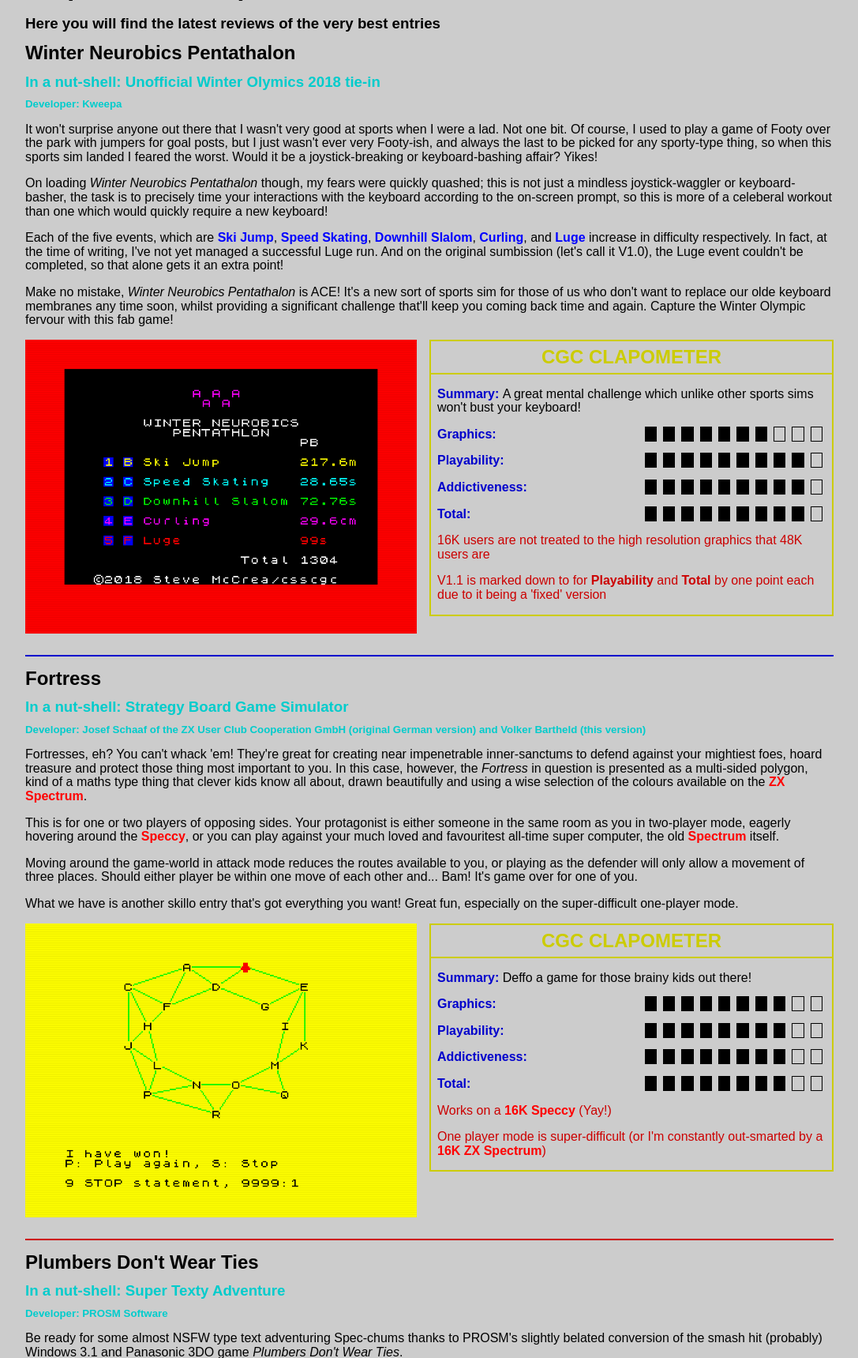
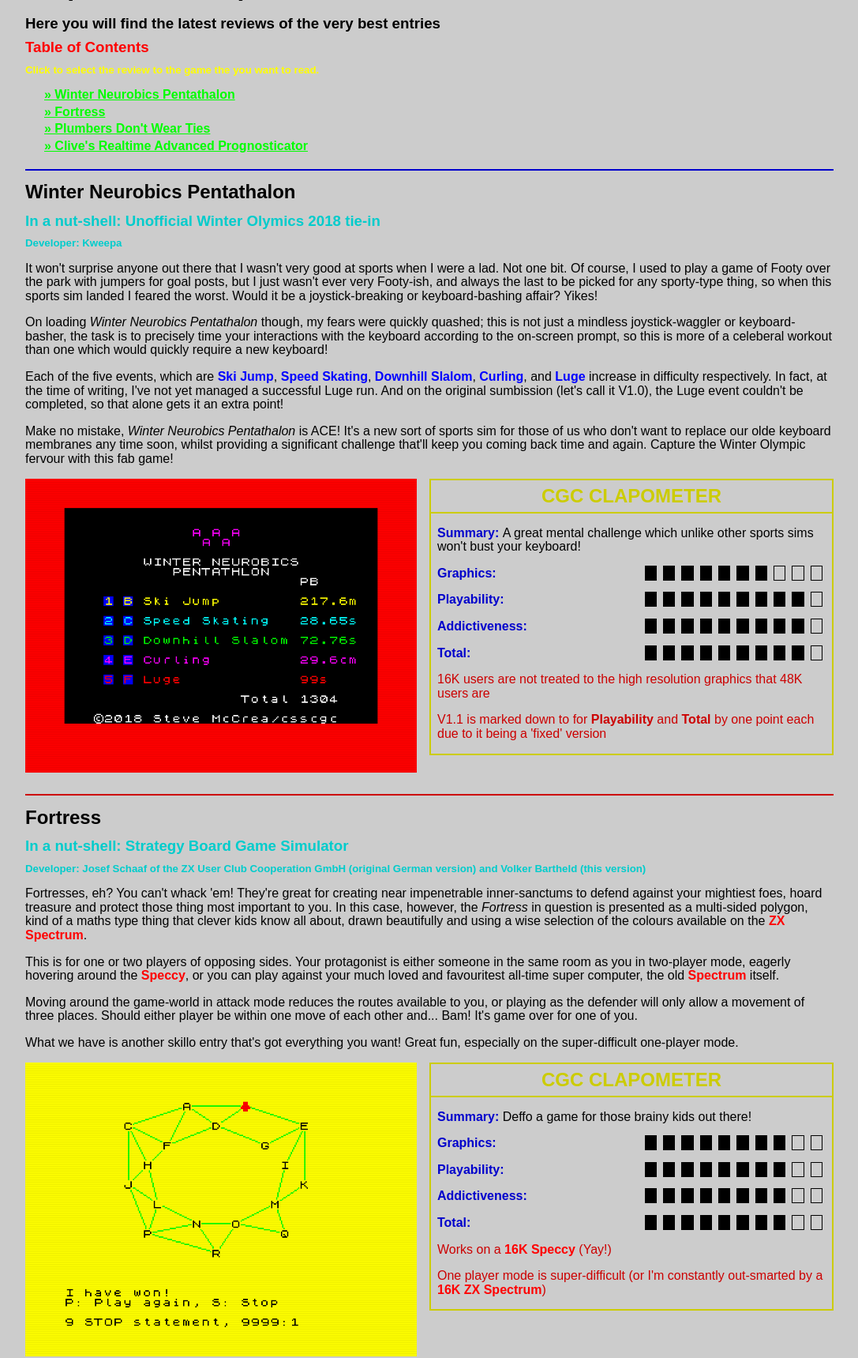
Before and after one commit to sbebbers/cgc2018, a PHP site: page /reviews in a window 1280 px wide. Shown: the part 157-1876 px from the top of the page at 79% size, without its empty margins (96-1183 px from the left). Run offline with PHP 8.4, Linux system fonts and the light colour scheme; data comes from the database, SQL or seed files in the repository.

Commit message:
Table of contents added to the reviews page

```diff
--- a/application/controller/ReviewsController.php
+++ b/application/controller/ReviewsController.php
@@ -30,6 +30,7 @@ class ReviewsController extends ControllerCore
         $this->view->header = $this->getHeader();
         $this->view->subHeader = $this->getSubHeader();
         $this->view->content = $this->getContent();
+        $this->view->tableOfContents = $this->getTableOfContents();
 	}
 
     public function getHeader(){
@@ -42,7 +43,9 @@ class ReviewsController extends ControllerCore
 
     public function getContent(){
         $content = array();
-        foreach($this->sql->getContent() as $key => $data){
+        $contents = $this->sql->getContent();
+
+        foreach($contents as $key => $data){
 			$content[$key]['title'] = $data['title'];
             $content[$key]['sub-header'] = $data['sub_header'];
 			if(!empty($data['developer'])){
@@ -69,4 +72,15 @@ class ReviewsController extends ControllerCore
 		}
         return $content;
     }
+
+    public function getTableOfContents(){
+        $returnValues = array();
+        $tableOfContents = $this->sql->getTableOfContents();
+
+        foreach($tableOfContents as $key => $data){
+            $_data = $this->lib->convertToHtmlId($data['title']);
+            $returnValues[$_data] = $data['title'];
+        }
+        return $returnValues;
+    }
 }
--- a/application/model/read/ReviewsModel.php
+++ b/application/model/read/ReviewsModel.php
@@ -29,4 +29,17 @@ class ReviewsModel extends ModelCore
             . "FROM `{$this->db}`.`{$this->table}`;";
         return $this->execute($this->connection->prepare($query), [], true);
     }
+
+    /**
+     * Gets the game titles only
+     *
+     * @author  sbebbington
+     * @date    18 Mar 2018 18:31:13
+     * @return  array
+     * @throws  FrameworkException
+     */
+    public function getTableOfContents(){
+        $query  = "SELECT `title` FROM `{$this->db}`.`{$this->table}`;";
+        return $this->execute($this->connection->prepare($query), [], true);
+    }
 }
--- a/application/view/reviews.phtml
+++ b/application/view/reviews.phtml
@@ -22,8 +22,32 @@
         endif;
 
         $this->h(1, $this->header, "header")->h(3, $this->subHeader, "sub_header");
+
+        $this->p()->id("table-of-contents")->addClass(array("col-xs-12", "h3", "clearfix", "ink-bright-red"))->closeElement()
+            ->text("Table of Contents")
+        ->close("p");
+
+        $this->p()->addClass(array("col-xs-12", "h5", "clearfix", "ink-bright-yellow"))->closeElement()
+            ->text("Click to select the review to the game the you want to read.")
+        ->close("p");
+
+        $this->open("div", "", array("col-xs-12", "clearfix"));
+            $this->open("ul", '', array("unstlyed"));
+            foreach($this->tableOfContents as $id => $name):
+                $this->open("li", "", "clearfix");
+                    $this->a('', "#{$id}", '', '', 'strong ink-bright-green clearfix table-of-contents-link', '' , true)
+                        ->text("&raquo;&nbsp;{$name}")
+                    ->close("a");
+                $this->close("li");
+            endforeach;
+            $this->close("ul");
+        $this->close("div");
+
         $hrCounter = 1;
         $hrDirection = 1;
+
+        include($this->partial['hrcolours']);
+
         foreach($this->content as $content):
             $this->p()->id($this->lib->convertToHtmlId("{$content['title']}"))->addClass("h2")->closeElement()->text($content['title'])->close("p");
             $this->p()->addClass(array("h3", "ink-cyan"))->closeElement()->text("In a nut-shell: {$content['sub-header']}")->close("p");
--- a/public_html/css/normalize.css
+++ b/public_html/css/normalize.css
@@ -15,7 +15,7 @@ pre{font-family:monospace,monospace;font-size:1em}
 a{background-color:transparent;-webkit-text-decoration-skip:objects}
 a:active,a:hover{outline-width:0}
 abbr[title]{border-bottom:none;text-decoration:underline;text-decoration:underline dotted}
-b,strong{font-weight:inherit;font-weight:700}
+b,strong,.strong{font-weight:inherit;font-weight:700}
 code,kbd,samp{font-family:monospace,monospace;font-size:1em}
 dfn{font-style:italic}
 mark{background-color:#ff0;color:#000}
--- a/public_html/css/styles.css
+++ b/public_html/css/styles.css
@@ -64,7 +64,8 @@ strike,.strike{text-decoration:line-through}
 .nav-items > li .rainbow .colour.yellow{background-color:#ff0}
 .nav-items > li .rainbow .colour.green{background-color:#0f0}
 .nav-items > li .rainbow .colour.blue{background-color:#00f}
-.clapometer{margin:8px -8px 16px;border-bottom:2px solid #CC0;align-content:center;text-align:center;padding:0 0 8px;font-weight:900}
+.clapometer{margin:8px -8px 16px;border-bottom:2px solid #cc0;align-content:center;text-align:center;padding:0 0 8px;font-weight:900}
+.table-of-contents-link{margin-left:-16px;padding-bottom:4px}
 @media only screen and (min-width:0px){
 	.col-xs-1{width:8.3333333334%}
 	.col-xs-2{width:16.6666666667%}
```
